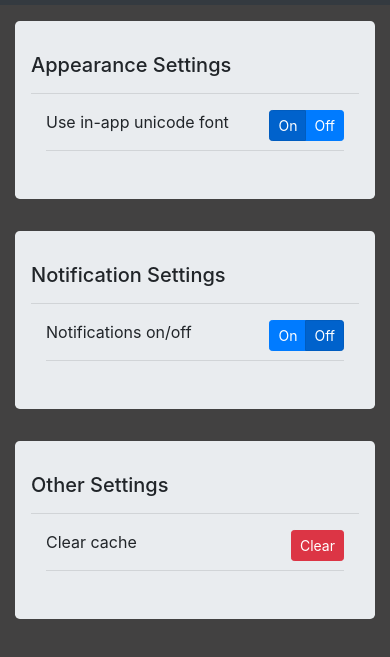
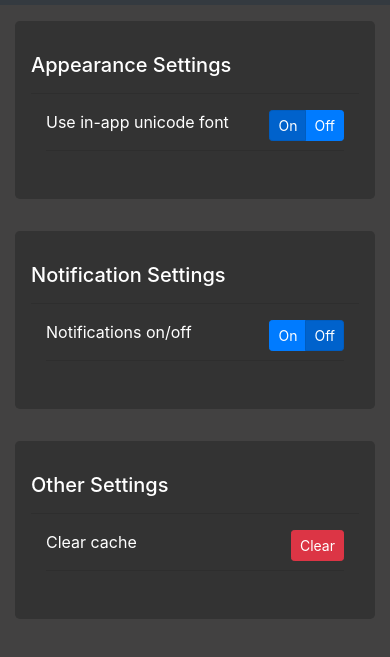
Before and after one commit to ipmanlk/exypnos-app, a website: page www/settings.html in a window 390 px wide. Shown: the part 51-708 px from the top of the page. Drawn offline with Linux system fonts and the light colour scheme; some packages are replaced by stand-ins of ours.

Commit message:
modify: settings page color

```diff
--- a/www/css/custom.css
+++ b/www/css/custom.css
@@ -33,3 +33,7 @@ body { background: #424141 !important; }
     background-color: #b3b3b3;
     color: #1a1a1a !important;
 }
+
+.blackjumbo {
+    background-color: #333333 !important;
+}
--- a/www/settings.html
+++ b/www/settings.html
@@ -18,10 +18,10 @@
   </nav>
 
   <div class="container mt-3">
-    <div class="jumbotron">
-      <h5>Appearance Settings</h5> <hr />
+    <div class="jumbotron blackjumbo">
+      <h5 class="text-white">Appearance Settings</h5> <hr />
       <div class="container mt-3">
-        <span>Use in-app unicode font</span>
+        <span class="text-white">Use in-app unicode font</span>
         <div class="btn-group float-right">
           <button type="button" class="btn btn-primary btn-sm active">On</button>
           <button type="button" class="btn btn-primary btn-sm">Off</button>
@@ -29,10 +29,10 @@
       </div>
     </div>
 
-    <div class="jumbotron">
-      <h5>Notification Settings</h5> <hr />
+    <div class="jumbotron blackjumbo">
+      <h5 class="text-white">Notification Settings</h5> <hr />
       <div class="container mt-3">
-        <span>Notifications on/off</span>
+        <span class="text-white">Notifications on/off</span>
         <div class="btn-group float-right">
           <button type="button" class="btn btn-primary btn-sm">On</button>
           <button type="button" class="btn btn-primary btn-sm active">Off</button>
@@ -40,10 +40,10 @@
       </div>
     </div>
 
-    <div class="jumbotron">
-      <h5>Other Settings</h5> <hr />
+    <div class="jumbotron blackjumbo">
+      <h5 class="text-white">Other Settings</h5> <hr />
       <div class="container mt-3">
-        <span>Clear cache</span>
+        <span class="text-white">Clear cache</span>
         <div class="btn-group float-right">
           <button type="button" class="btn btn-danger btn-sm">Clear</button>
         </div> <hr />
```
